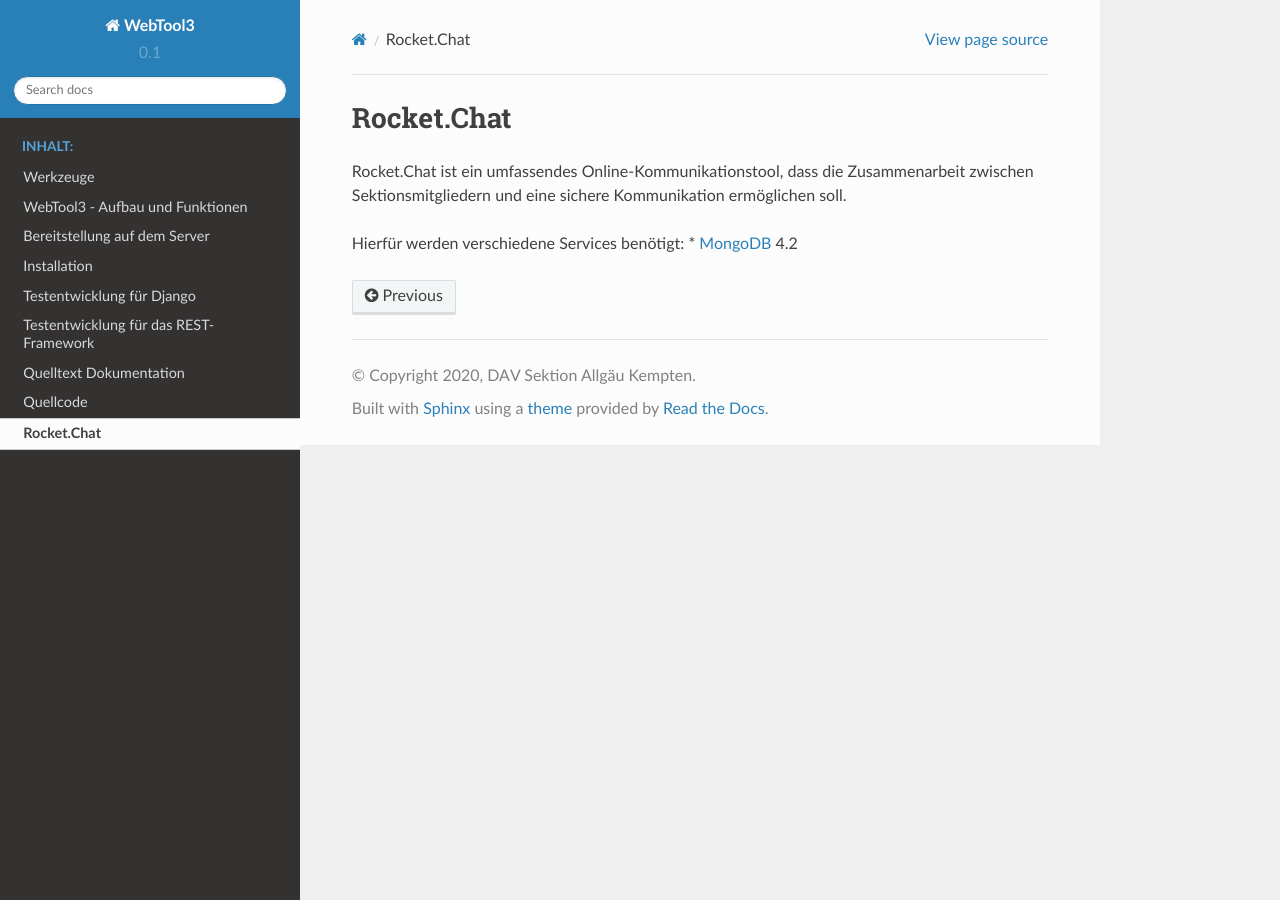
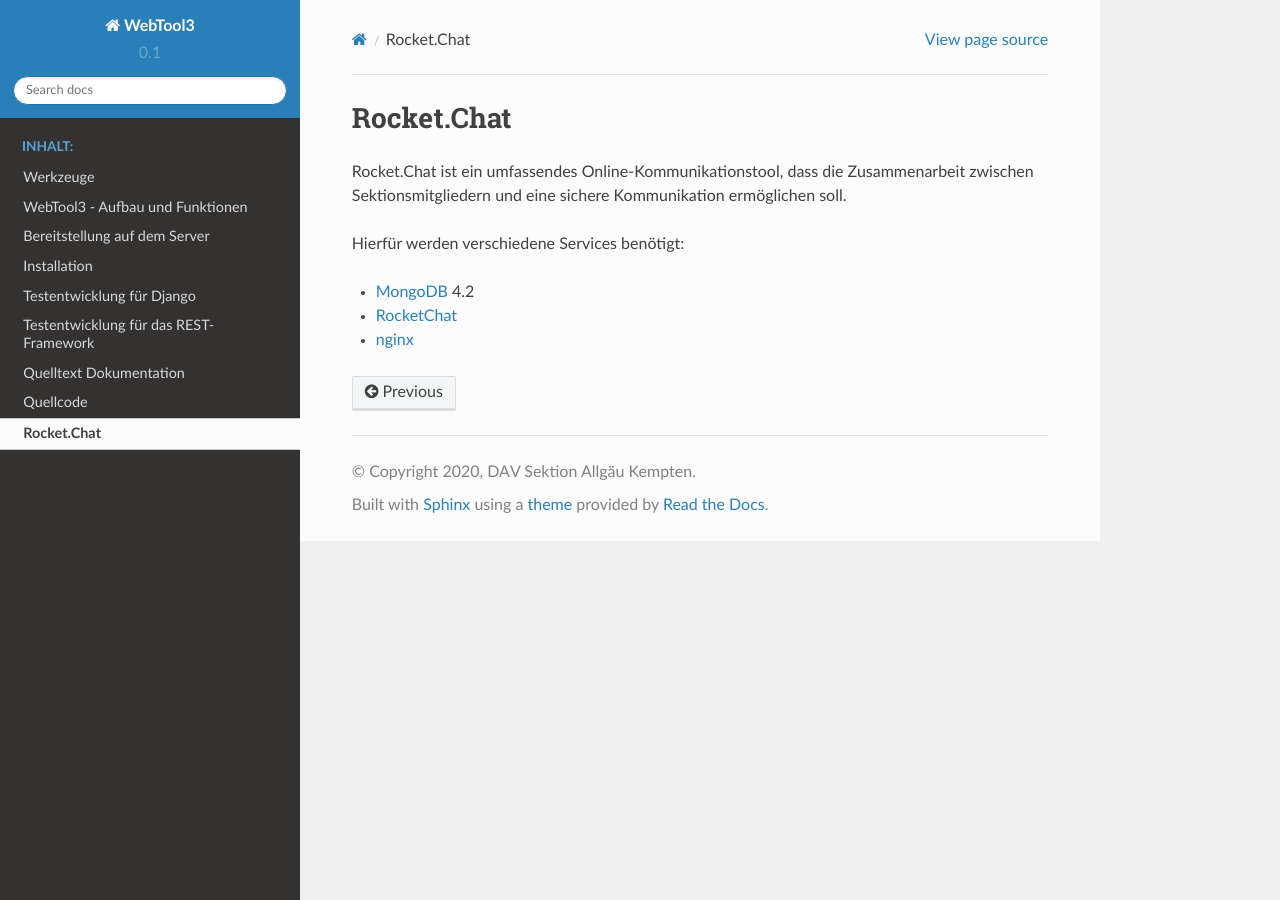
Before and after one commit to dav-kempten/WebTool3, a Sphinx documentation site: the page built from docs/source/modules/rocket_chat.rst, in a window 1280 px wide. Built offline with Sphinx 7.4.7 and the Read the Docs theme 2.0.0, drawn with Linux system fonts in a browser that asks for light colours.

Commit message:
set list & links for essential services

```diff
--- a/docs/source/modules/rocket_chat.rst
+++ b/docs/source/modules/rocket_chat.rst
@@ -6,6 +6,11 @@
 Rocket.Chat ist ein umfassendes Online-Kommunikationstool, dass die Zusammenarbeit zwischen Sektionsmitgliedern und eine sichere Kommunikation ermöglichen soll.
 
 Hierfür werden verschiedene Services benötigt:
+
 * MongoDB_ 4.2
+* RocketChat_
+* nginx_
 
 .. _MongoDB: https://www.mongodb.com/cloud/atlas/lp/try2?utm_source=google&utm_campaign=gs_emea_germany_search_brand_atlas_desktop&utm_term=mongodb&utm_medium=cpc_paid_search&utm_ad=e&gclid=EAIaIQobChMIsJniivOa6gIVUMayCh2jSQxSEAAYASAAEgIqkfD_BwE
+.. _RocketChat: https://rocket.chat/de/
+.. _nginx: https://www.nginx.com/
```
